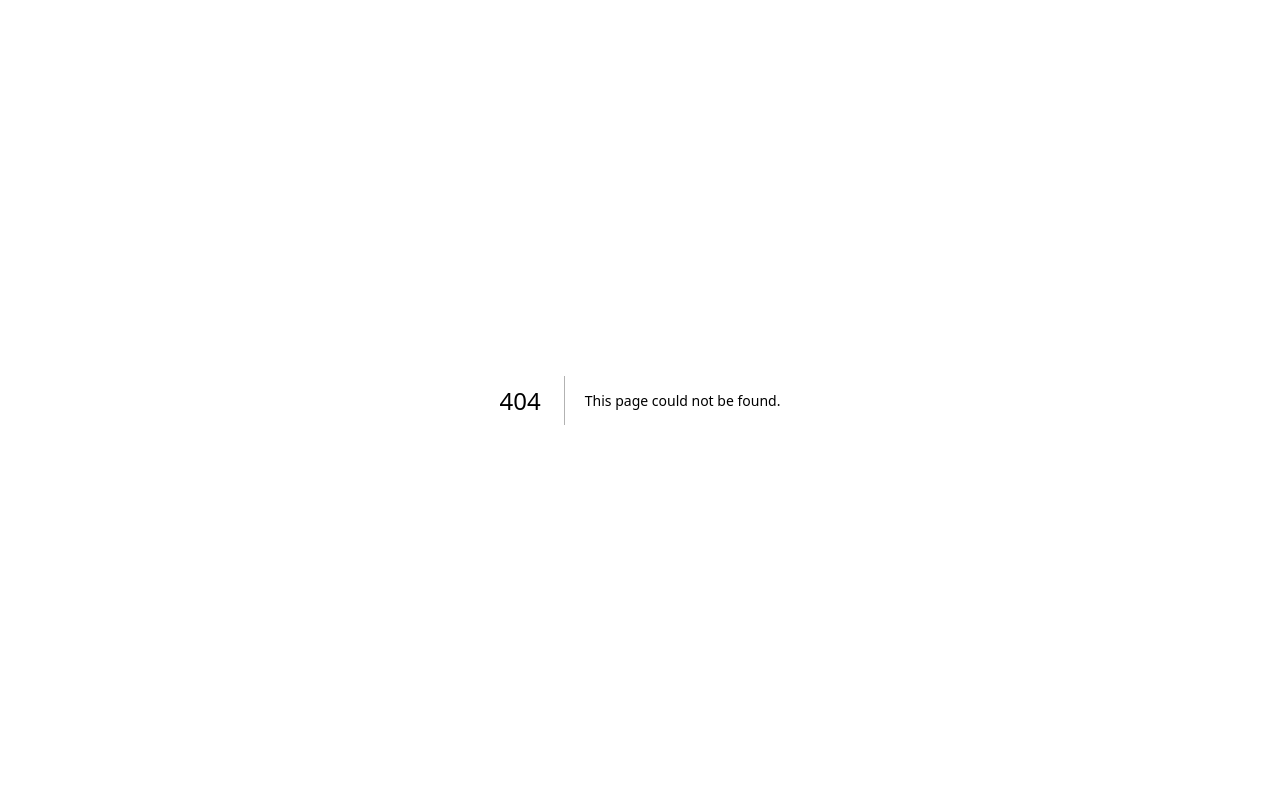
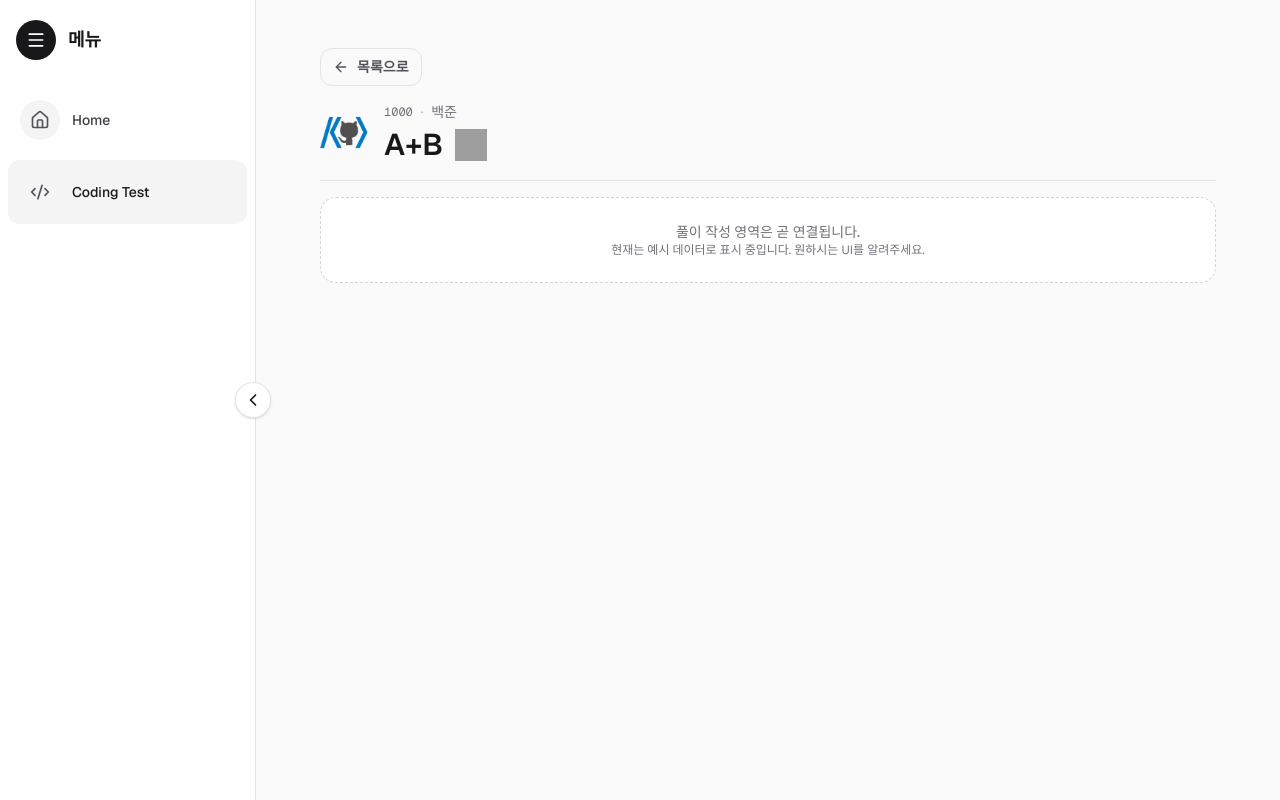
Before and after one commit to dev-ouk/dev_ouk-front, a Next.js app: page /coding-test/solve in a window 1280 px wide. Before the commit this address had no page. Built offline with nearby package versions, Linux system fonts and the light colour scheme; grey boxes are pictures that could not be loaded.

Commit message:
[2025.12.09] 문제 풀이 작성 UI 헤더 부분

```diff
--- a/src/app/coding-test/page.tsx
+++ b/src/app/coding-test/page.tsx
@@ -510,6 +510,7 @@ function AddProblemModal({
   onClose: () => void;
   onOpenDirectModal: () => void;
 }) {
+  const router = useRouter();
   const [searchQuery, setSearchQuery] = useState("");
   const [selectedSites, setSelectedSites] = useState<string[]>([]);
   const [candidates, setCandidates] = useState<ProblemCandidate[]>([]);
@@ -614,36 +615,21 @@ function AddProblemModal({
       return;
     }
 
-    const baseUrl = process.env.NEXT_PUBLIC_API_BASE_URL;
-    if (!baseUrl) {
-      setSubmitError("NEXT_PUBLIC_API_BASE_URL 환경 변수가 설정되어 있지 않습니다.");
-      return;
-    }
-
     try {
       setIsSubmitting(true);
       setSubmitError(null);
 
-      const normalizedBaseUrl = baseUrl.replace(/\/$/, "");
-      const response = await fetch(`${normalizedBaseUrl}/api/v1/problems`, {
-        method: "POST",
-        headers: {
-          "Content-Type": "application/json",
-        },
-        body: JSON.stringify({
-          site: selectedProblem.site,
-          siteProblemId: selectedProblem.siteProblemId,
-          title: selectedProblem.title,
-          url: null,
-          difficulty: selectedProblem.difficulty,
-          tagSlugs: [],
-        }),
+      const params = new URLSearchParams({
+        site: selectedProblem.site,
+        siteProblemId: selectedProblem.siteProblemId,
+        title: selectedProblem.title,
       });
 
-      if (!response.ok) {
-        throw new Error(`문제 등록에 실패했습니다. (status: ${response.status})`);
+      if (selectedProblem.difficulty != null) {
+        params.set("difficulty", String(selectedProblem.difficulty));
       }
 
+      router.push(`/coding-test/solve?${params.toString()}`);
       onClose();
     } catch (fetchError) {
       setSubmitError((fetchError as Error).message);
--- /dev/null
+++ b/src/app/coding-test/solve/page.tsx
@@ -0,0 +1,132 @@
+"use client";
+
+import Image from "next/image";
+import Link from "next/link";
+import { useMemo } from "react";
+import { ArrowLeft } from "lucide-react";
+import { SidebarLayout } from "../../_components/sidebar-layout";
+
+type SearchParams = {
+  site?: string;
+  siteProblemId?: string;
+  title?: string;
+  difficulty?: string;
+};
+
+const SITE_META: Record<
+  string,
+  {
+    name: string;
+    logoSrc: string;
+  }
+> = {
+  BAEKJOON: { name: "백준", logoSrc: "/logos/baekjoon.png" },
+  PROGRAMMERS: { name: "프로그래머스", logoSrc: "/logos/programmers.png" },
+};
+
+const PROGRAMMERS_LEVEL_COLORS: Record<number, string> = {
+  0: "#2189ff",
+  1: "#1bbaff",
+  2: "#47c84c",
+  3: "#ffa85a",
+  4: "#ff6b18",
+  5: "#c658e1",
+};
+
+function getMeta(site?: string) {
+  const key = site?.toUpperCase();
+  return SITE_META[key ?? ""] ?? { name: site ?? "-", logoSrc: "" };
+}
+
+export default function SolvePage({
+  searchParams,
+}: {
+  searchParams: SearchParams;
+}) {
+  const data = useMemo(() => {
+    const parsedDifficulty = searchParams.difficulty ? Number(searchParams.difficulty) : null;
+    const difficulty =
+      parsedDifficulty == null || Number.isNaN(parsedDifficulty) ? 15 : parsedDifficulty;
+
+    // API 연동 전이므로 검색 파라미터가 없으면 예시 데이터를 사용합니다.
+    return {
+      site: searchParams.site ?? "BAEKJOON",
+      siteProblemId: searchParams.siteProblemId ?? "1000",
+      title: searchParams.title ?? "A+B",
+      difficulty,
+    };
+  }, [searchParams]);
+
+  const meta = getMeta(data.site);
+
+  return (
+    <SidebarLayout>
+      <div className="mx-auto flex w-full max-w-4xl flex-col gap-4">
+        <div className="flex justify-between">
+          <Link
+            href="/coding-test"
+            className="inline-flex items-center gap-2 rounded-xl border border-zinc-200 px-3 py-2 text-sm font-semibold text-zinc-600 transition hover:border-zinc-300 hover:text-zinc-800"
+          >
+            <ArrowLeft className="h-4 w-4" aria-hidden="true" />
+            목록으로
+          </Link>
+        </div>
+
+        <div className="flex flex-wrap items-center gap-4 border-b border-zinc-200 pb-4">
+          {meta.logoSrc ? (
+            <Image
+              src={meta.logoSrc}
+              alt={`${meta.name} 로고`}
+              width={48}
+              height={48}
+              className="h-12 w-12 rounded-lg"
+            />
+          ) : (
+            <div className="flex h-12 w-12 items-center justify-center rounded-lg bg-zinc-200 text-sm font-semibold text-zinc-600">
+              {data.site?.[0]?.toUpperCase() ?? "?"}
+            </div>
+          )}
+
+          <div className="flex min-w-0 flex-col gap-1">
+            <div className="flex items-center gap-2 text-sm text-zinc-500">
+              <span className="font-mono text-xs">{data.siteProblemId}</span>
+              <span className="text-xs text-zinc-400">·</span>
+              <span>{meta.name}</span>
+            </div>
+            <div className="flex flex-wrap items-center gap-3">
+              <h1 className="text-3xl font-semibold text-zinc-900 leading-tight">{data.title}</h1>
+              {data.difficulty != null && (
+                <>
+                  {data.site?.toUpperCase() === "BAEKJOON" ? (
+                    <Image
+                      src={`https://static.solved.ac/tier_small/${data.difficulty}.svg`}
+                      alt="난이도"
+                      width={32}
+                      height={32}
+                      className="h-8 w-8"
+                      unoptimized
+                    />
+                  ) : (
+                    <span
+                      className="inline-flex items-center rounded-full border border-current px-3 py-1 text-sm font-semibold uppercase"
+                      style={{
+                        color: PROGRAMMERS_LEVEL_COLORS[data.difficulty] ?? "#1bbaff",
+                      }}
+                    >
+                      Lv. {data.difficulty}
+                    </span>
+                  )}
+                </>
+              )}
+            </div>
+          </div>
+        </div>
+
+        <section className="rounded-2xl border border-dashed border-zinc-300 bg-white p-6 text-center text-zinc-500">
+          <p className="text-sm font-medium">풀이 작성 영역은 곧 연결됩니다.</p>
+          <p className="text-xs">현재는 예시 데이터로 표시 중입니다. 원하시는 UI를 알려주세요.</p>
+        </section>
+      </div>
+    </SidebarLayout>
+  );
+}
```
